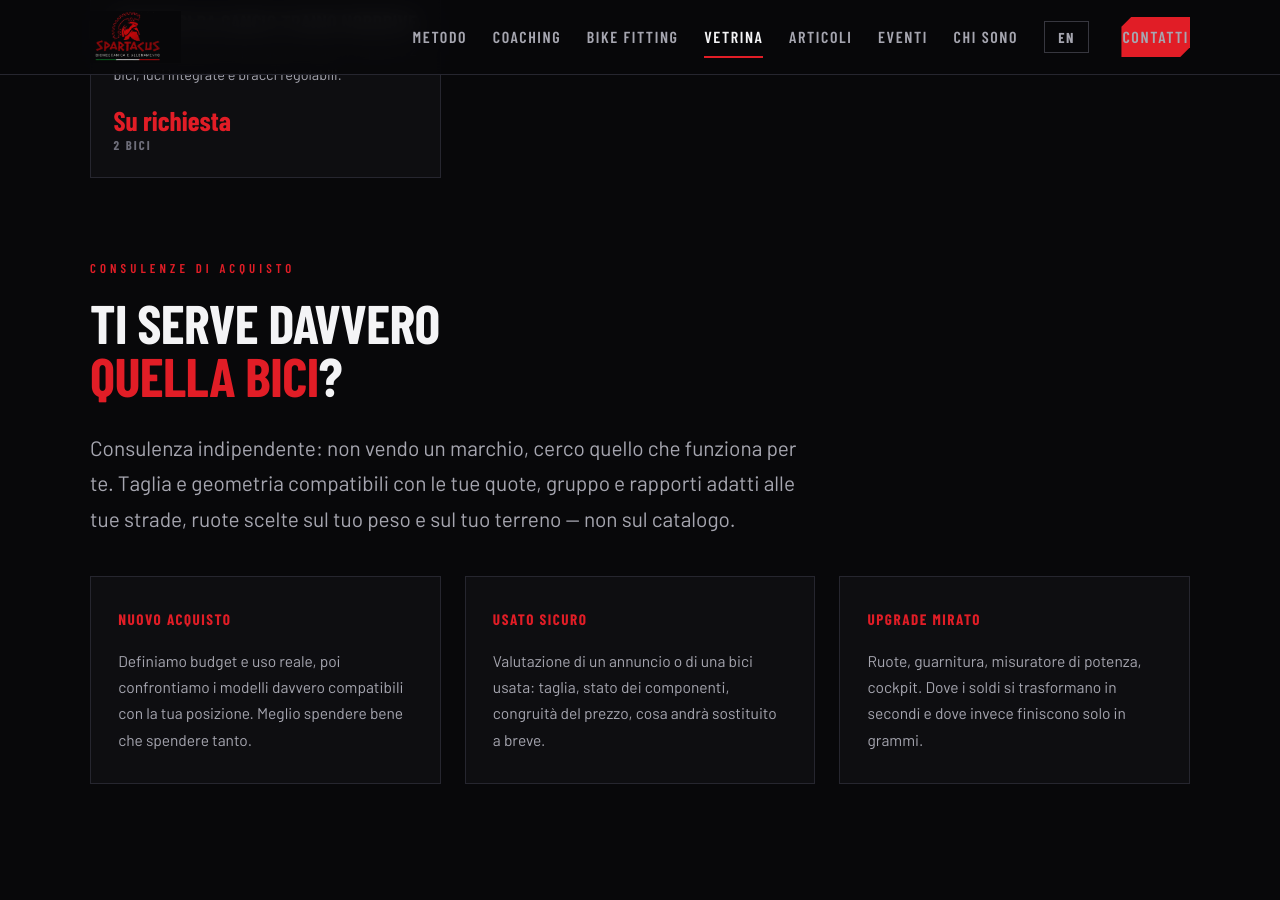
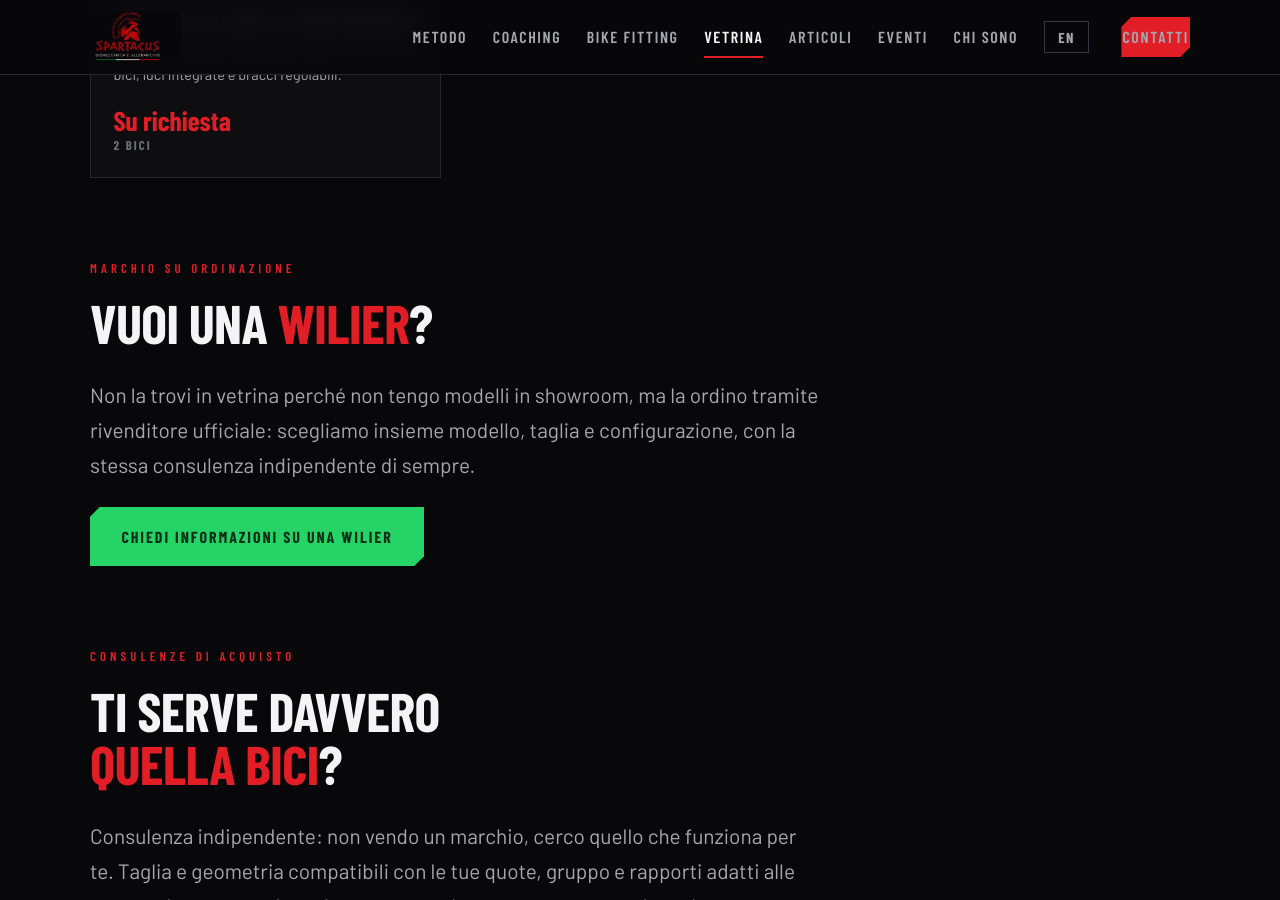
Before and after one commit to spartacus-lab/spartacus-lab.github.io, a Jekyll site: the page built from vetrina.html, in a window 1280 px wide and 900 px high, scrolled down 1620 px. Built offline with Jekyll 4.4.1, drawn with Linux system fonts in a browser that asks for light colours; some web fonts are replaced.

Commit message:
Aggiunge sezione Wilier su ordinazione nella pagina Vetrina

```diff
--- a/vetrina.html
+++ b/vetrina.html
@@ -65,6 +65,22 @@
   <p class="lead">La vetrina è in aggiornamento. Scrivimi per sapere cosa ho disponibile.</p>
 {% endif %}
 
+<!-- ══ WILIER ════════════════════════════════════════════ -->
+<div style="margin-top:5rem">
+  <span class="eyebrow">Marchio su ordinazione</span>
+  <h2>Vuoi una <span class="rosso">Wilier</span>?</h2>
+  <p class="lead">
+    Non la trovi in vetrina perché non tengo modelli in showroom, ma la ordino
+    tramite rivenditore ufficiale: scegliamo insieme modello, taglia e
+    configurazione, con la stessa consulenza indipendente di sempre.
+  </p>
+  <div class="btn-row" style="margin-top:1.5rem">
+    <a class="btn btn--wa" href="https://wa.me/{{ site.contatti.telefono_intl }}?text={{ 'Ciao Giuseppe, vorrei informazioni su una bici Wilier' | uri_escape }}">
+      Chiedi informazioni su una Wilier
+    </a>
+  </div>
+</div>
+
 <!-- ══ CONSULENZA ════════════════════════════════════════ -->
 <div style="margin-top:5rem">
   <span class="eyebrow">Consulenze di acquisto</span>
```
